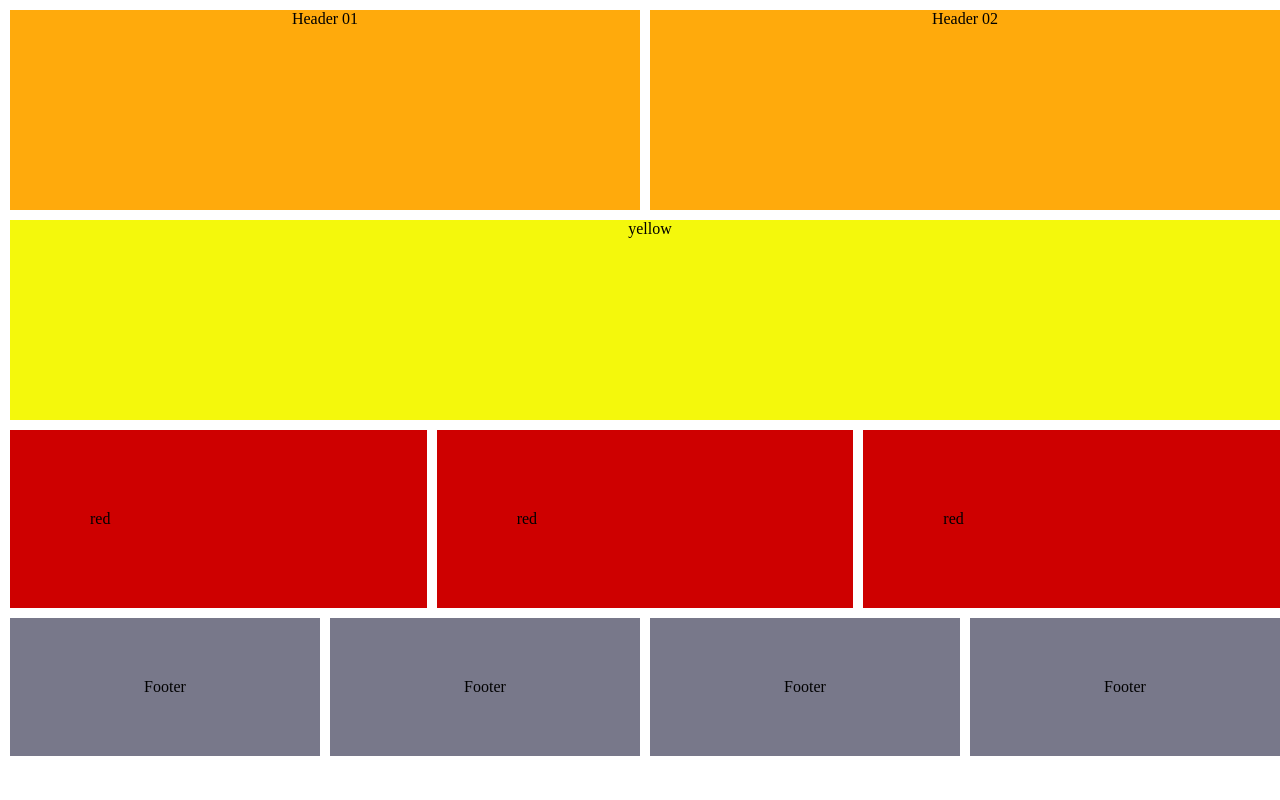
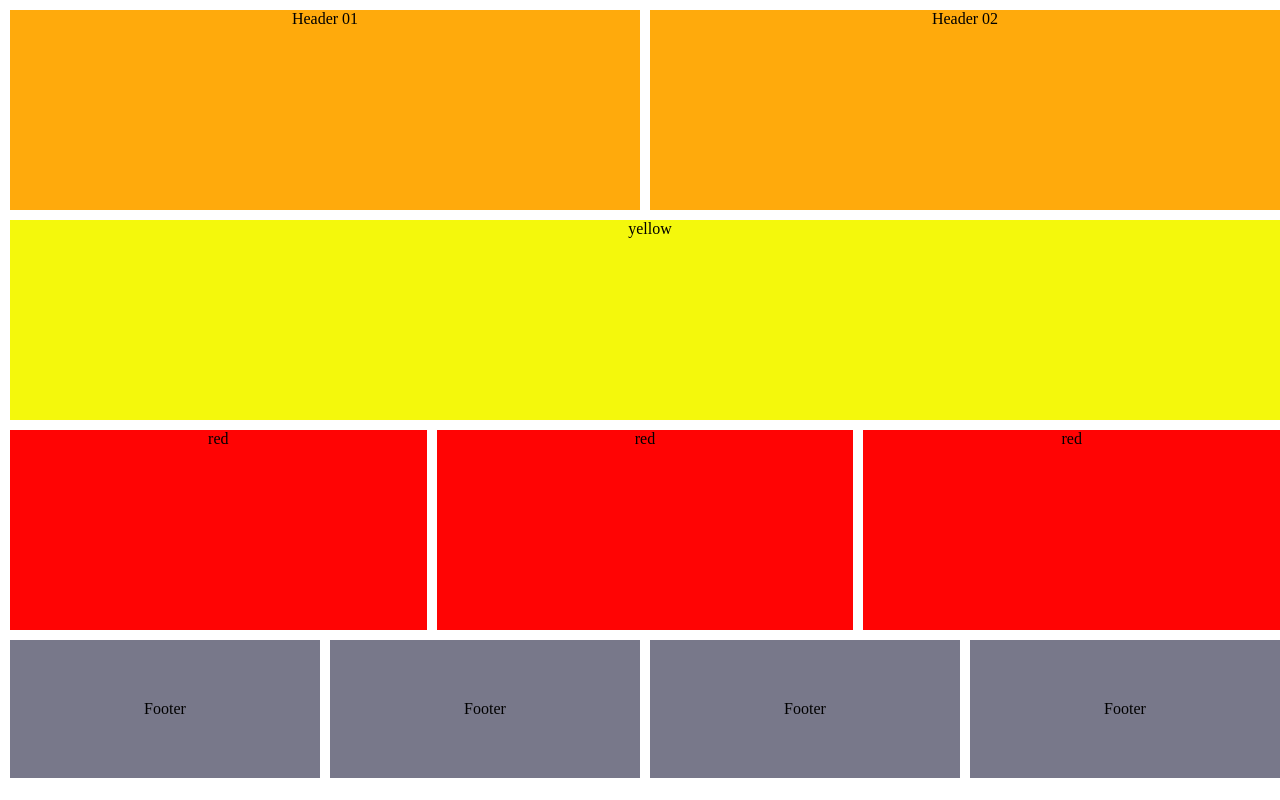
Before and after one commit to AlbaGomesG/flexbox2, a plain HTML site: page index.html in a window 1280 px wide. Drawn offline with Linux system fonts and the light colour scheme.

Commit message:
ajustando a class red

```diff
--- a/index.css
+++ b/index.css
@@ -40,10 +40,11 @@ main {
 }
 
 .red {
-  background-color: rgb(206, 0, 0);
+  background-color: rgb(255, 4, 4);
   margin: 5px;
-  padding: 80px;
+  height: 25vh;
   width: 100%;
+  text-align: center;
 }
 
 footer {
```
